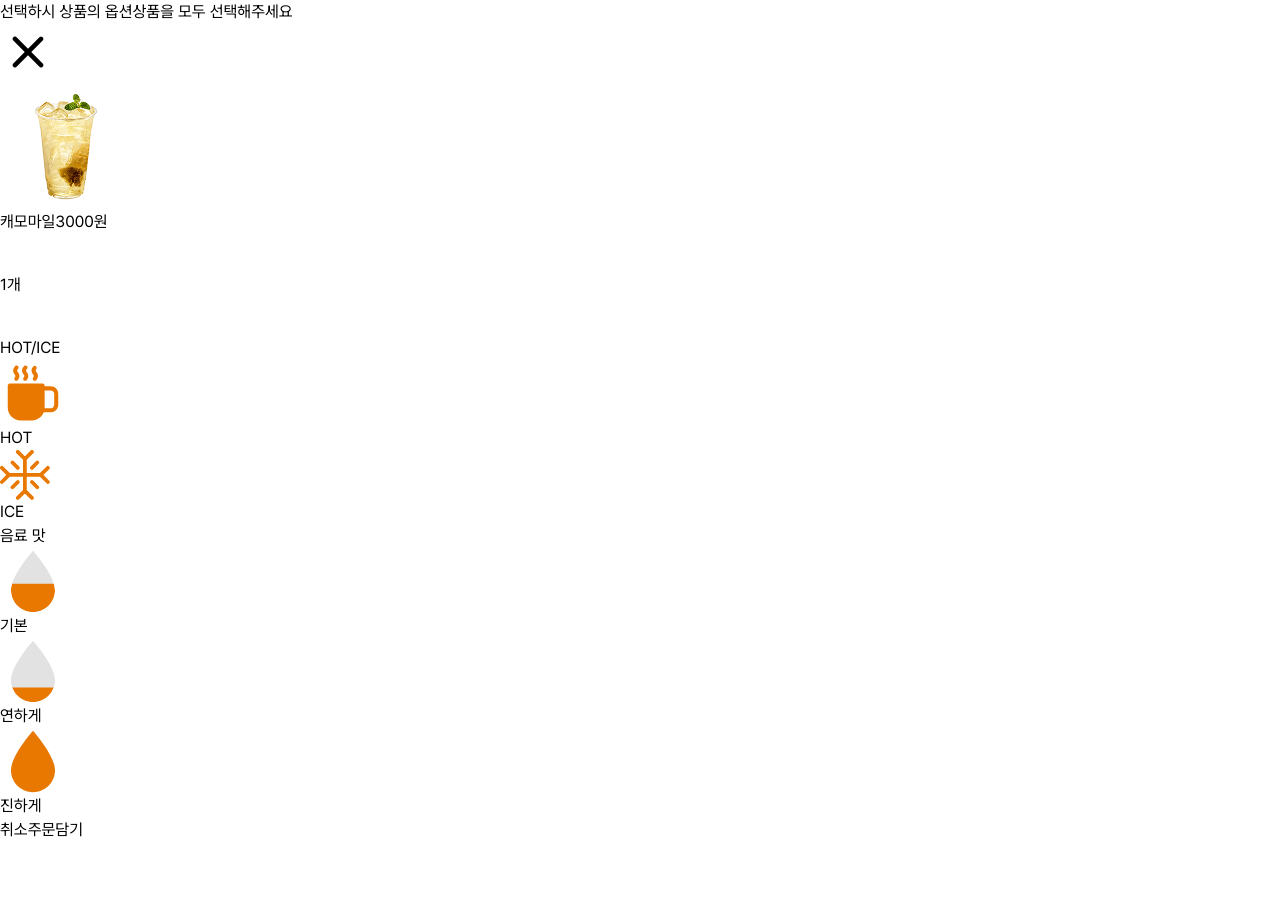
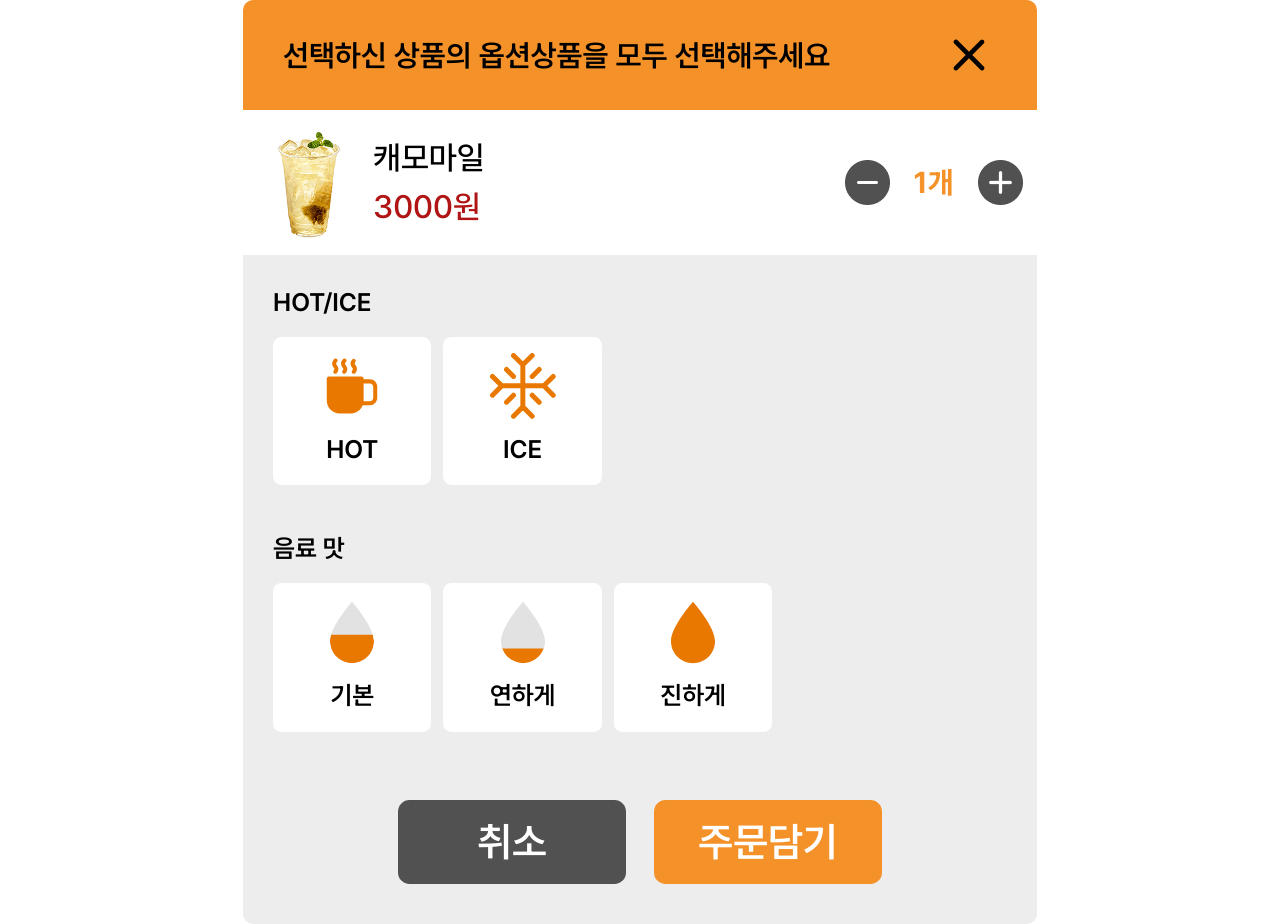
Before and after one commit to ExpertOfOrdering/frontend, a React (Vite) app: page /menuModal in a window 1280 px wide. Before the commit the page ends 842 px from the top, so only its background shows below. Built offline with nearby package versions, Linux system fonts and the light colour scheme.

Commit message:
Style(#28):메뉴 옵션 선택 css 적용

```diff
--- a/src/components/practice/AddMenu.jsx
+++ b/src/components/practice/AddMenu.jsx
@@ -1,21 +1,21 @@
 import React from 'react'
-import Minus from '@/assets/Minus.svg'
-import Plus from '@/assets/Plus.svg'
+import Minus from '@/assets/Minus.png'
+import Plus from '@/assets/Plus.png'
 
 function AddMenu({ menuImg, menuName, menuPrice }) {
   return (
-    <div>
-      <div>
-        <img src={menuImg} />
+    <div className='flex items-center w-198.5 h-36.25'>
+      <div className='flex'>
+        <img className='w-32.5 h-32.5' src={menuImg} />
       </div>
-      <div>
-        <span>{menuName}</span>
-        <span>{menuPrice}</span>
+      <div className='flex flex-col'>
+        <span className='font-medium text-[2.01813rem]'>{menuName}</span>
+        <span className='font-medium text-[2.01813rem] text-[#B01414]'>{menuPrice}</span>
       </div>
-      <div>
-        <img src={Minus} />
-        <span>1개</span>
-        <img src={Plus} />
+      <div className='flex gap-6 items-center pl-90'>
+        <img className='w-11.25 h-11.25' src={Minus} />
+        <span className='font-bold text-[1.875rem] text-[#F49229]'>1개</span>
+        <img className='w-11.25 h-11.25' src={Plus} />
       </div>
     </div>
   )
--- a/src/components/practice/MenuModal.jsx
+++ b/src/components/practice/MenuModal.jsx
@@ -11,29 +11,35 @@ import Deep from '@/assets/Deep.svg'
 
 function MenuModal() {
   return (
-    <div>
-      <ModalHeader text='선택하시 상품의 옵션상품을 모두 선택해주세요' />
+    <div className='flex flex-col justify-content items-center'>
+      <div className='flex flex-col w-198.5 justify-center'>
+        <ModalHeader text='선택하신 상품의 옵션상품을 모두 선택해주세요' />
         <AddMenu menuImg={Drink} menuName='캐모마일' menuPrice='3000원' />
-      <div>
-        <div>
-          <span>HOT/ICE</span>
+        <div className='flex flex-col bg-[#EDEDED] px-[1.88rem] py-[1.81rem] gap-[2.81rem]'>
+          <div className='flex flex-col gap-[0.94rem]'>
+            <div className='flex'>
+              <span className='text-[1.57994rem] font-semibold'>HOT/ICE</span>
             </div>
-        <div>
+            <div className='flex gap-3'>
               <MenuOption img={Hot} name='HOT' />
               <MenuOption img={Ice} name='ICE' />
             </div>
-        <div>
-          <span>음료 맛</span>
           </div>
-        <div>
+          <div className='flex flex-col gap-[0.94rem]'>
+            <div className='flex'>
+              <span className='text-[1.57994rem] font-semibold'>음료 맛</span>
+            </div>
+            <div className='flex gap-3'>
               <MenuOption img={Default} name='기본' />
               <MenuOption img={Light} name='연하게' />
               <MenuOption img={Deep} name='진하게' />
             </div>
           </div>
-      <div>
-        <button>취소</button>
-        <button>주문담기</button>
+        </div>
+        <div className='flex justify-center gap-7 font-semibold text-white text-[2.52169rem] bg-[#EDEDED] rounded-b-[0.62581rem] py-10'>
+          <button className='w-57 h-21 bg-[#515151] rounded-[0.7205rem]'>취소</button>
+          <button className='w-57 h-21 bg-[#F49229] rounded-[0.7205rem]'>주문담기</button>
+        </div>
       </div>
     </div>
   )
--- a/src/components/practice/MenuOption.jsx
+++ b/src/components/practice/MenuOption.jsx
@@ -2,9 +2,9 @@ import React from 'react'
 
 function MenuOption({ img, name }) {
   return (
-    <div>
-      <img src={img} />
-      <span>{name}</span>
+    <div className='flex flex-col w-[9.90075rem] h-[9.26881rem] items-center justify-center gap-3 bg-white rounded-[0.52663rem]'>
+      <img className='w-16.5 h-16.5' src={img} />
+      <span className='text-[1.57994rem] font-semibold'>{name}</span>
     </div>
   )
 }
--- a/src/components/practice/ModalHeader.jsx
+++ b/src/components/practice/ModalHeader.jsx
@@ -3,9 +3,9 @@ import ModalX from '@/assets/ModalX.svg'
 
 function ModalHeader({ text }) {
   return (
-    <div>
-      <span>{text}</span>
-      <img src={ModalX} />
+    <div className='flex w-198.5 h-[6.88369rem] items-center justify-between bg-[#F49229] rounded-t-[0.62581rem] px-10'>
+      <span className='text-[1.875rem] font-semibold'>{text}</span>
+      <img className='w-14 h-14' src={ModalX} />
     </div>
   )
 }
```
Also changed, not shown: src/assets/Minus.png (added), src/assets/Plus.png (added). Lines whose indentation alone changed are shown as unchanged.
